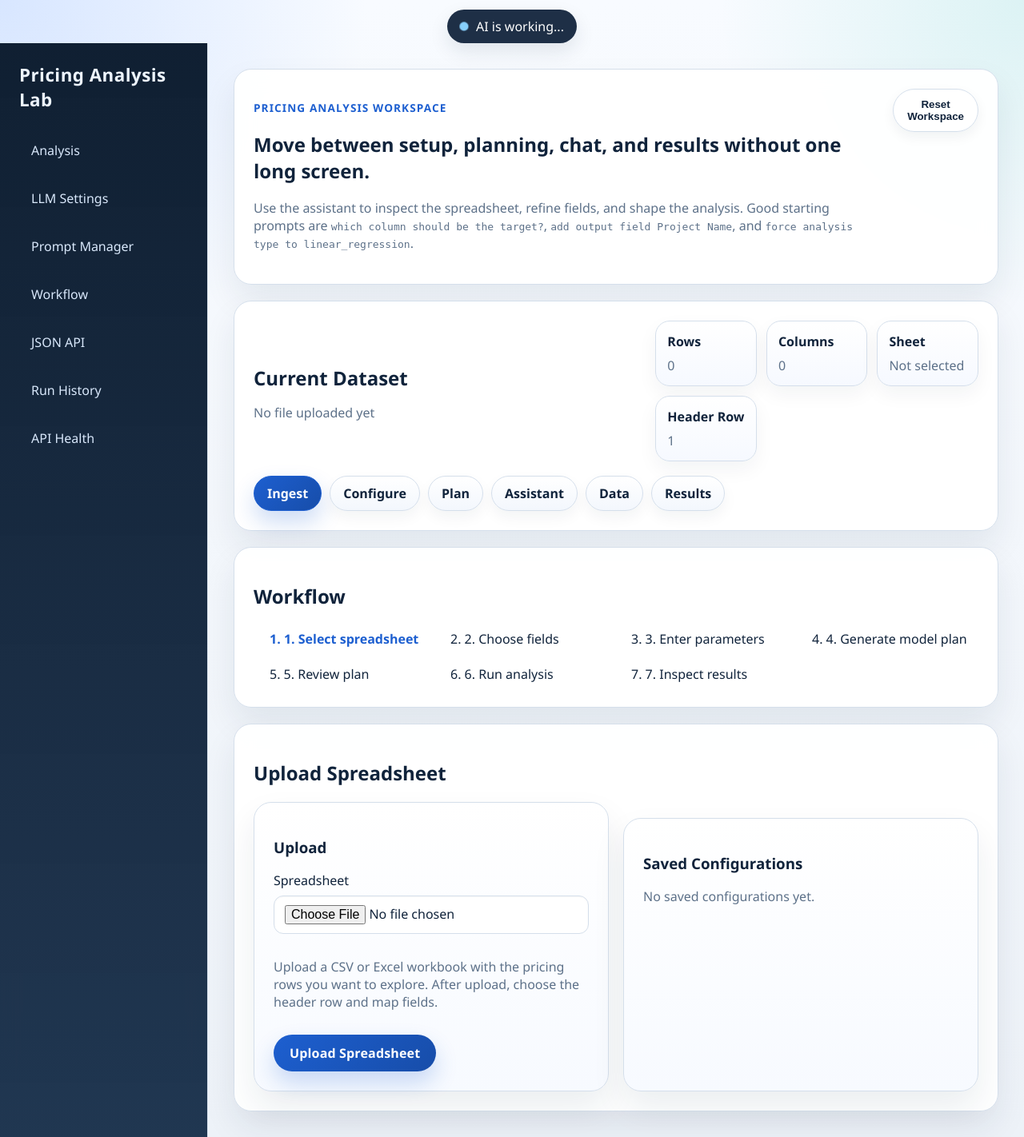
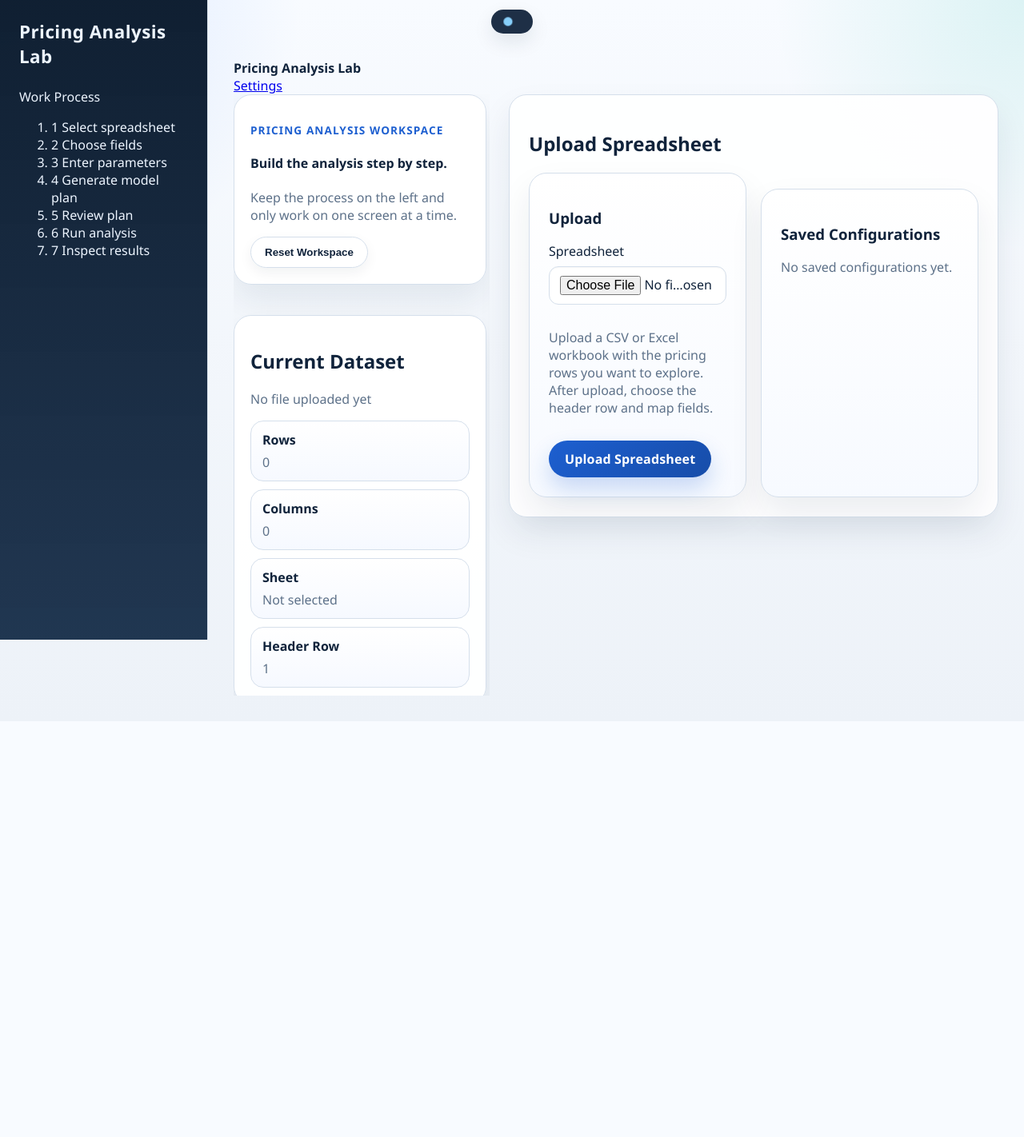
Before and after one commit to zageabb/Pricing_Analysis_Lab, a Flask app: page / in a window 1280 px wide. Shown: the whole page at 80% size. After the commit the page ends 870 px from the top, so only its background shows below. Run offline with Flask 3, Linux system fonts and the light colour scheme; data that the repository does not hold is empty.

Commit message:
Rework workspace navigation and fixed layout

```diff
--- a/pricing_analysis_lab/routes/analysis.py
+++ b/pricing_analysis_lab/routes/analysis.py
@@ -218,7 +218,7 @@ def assistant():
                 file_id=state["data_source"]["file_id"],
                 step=request.form.get("step", type=int) or 4,
                 header_row=state["data_source"].get("header_row", 1),
-                screen="assistant",
+                screen=request.form.get("return_screen") or request.form.get("screen") or "plan",
             )
         )
 
@@ -233,7 +233,7 @@ def assistant():
             file_id=updated_state["data_source"]["file_id"],
             step=request.form.get("step", type=int) or 4,
             header_row=updated_state["data_source"].get("header_row", 1),
-            screen="assistant",
+            screen=request.form.get("return_screen") or request.form.get("screen") or "plan",
         )
     )
 
@@ -249,7 +249,7 @@ def clear_assistant():
             file_id=state["data_source"].get("file_id"),
             step=request.form.get("step", type=int) or 4,
             header_row=state["data_source"].get("header_row", 1),
-            screen="assistant",
+            screen=request.form.get("return_screen") or request.form.get("screen") or "plan",
         )
     )
 
@@ -273,7 +273,6 @@ def _screen_definitions() -> list[dict[str, str]]:
         {"key": "intake", "label": "Ingest"},
         {"key": "configure", "label": "Configure"},
         {"key": "plan", "label": "Plan"},
-        {"key": "assistant", "label": "Assistant"},
         {"key": "data", "label": "Data"},
         {"key": "results", "label": "Results"},
     ]
@@ -287,5 +286,5 @@ def _default_screen_for_step(step: int) -> str:
     if step == 5:
         return "plan"
     if step == 6:
-        return "assistant"
+        return "data"
     return "results"
--- a/pricing_analysis_lab/static/app.css
+++ b/pricing_analysis_lab/static/app.css
@@ -65,16 +65,19 @@ body.app-busy * {
 
 .shell {
   min-height: 100vh;
-  display: grid;
-  grid-template-columns: 260px 1fr;
+  display: block;
 }
 
 .sidebar {
+  position: fixed;
+  inset: 0 auto 0 0;
+  width: 260px;
+  overflow-y: auto;
   padding: 24px;
   border-right: 1px solid var(--line);
   background: linear-gradient(180deg, rgba(11, 27, 46, 0.98) 0%, rgba(19, 42, 70, 0.94) 100%);
-  backdrop-filter: blur(12px);
   color: #edf5ff;
+  z-index: 15;
 }
 
 .brand {
@@ -106,6 +109,7 @@ body.app-busy * {
 }
 
 .content {
+  margin-left: 260px;
   padding: 32px;
   min-width: 0;
 }
@@ -118,24 +122,6 @@ body.app-busy * {
   padding: 24px;
   box-shadow: var(--shadow-soft);
   min-width: 0;
-  backdrop-filter: blur(12px);
-}
-
-.workspace-hero,
-.sticky-summary {
-  position: relative;
-}
-
-.workspace-hero {
-  display: flex;
-  justify-content: space-between;
-  gap: 20px;
-  align-items: start;
-}
-
-.hero-actions {
-  display: flex;
-  gap: 12px;
 }
 
 .ghost-button {
@@ -269,49 +255,9 @@ body.app-busy * {
   box-shadow: 0 12px 24px rgba(29, 95, 208, 0.14);
 }
 
-.summary-bar {
-  display: grid;
-  grid-template-columns: minmax(0, 1.2fr) minmax(0, 1fr);
-  gap: 18px;
-  align-items: center;
-}
-
 .summary-main h2,
 .panel-heading h2 {
   margin-bottom: 6px;
-}
-
-.screen-nav {
-  display: flex;
-  flex-wrap: wrap;
-  gap: 10px;
-  margin-top: 18px;
-}
-
-.screen-pill {
-  text-decoration: none;
-  color: var(--ink);
-  border: 1px solid var(--line);
-  background: linear-gradient(180deg, #ffffff 0%, #f3f7fd 100%);
-  border-radius: 999px;
-  padding: 10px 16px;
-  font-weight: 600;
-  box-shadow: 0 8px 18px rgba(16, 35, 59, 0.05);
-  transition: transform 160ms ease, box-shadow 160ms ease, border-color 160ms ease;
-}
-
-.screen-pill:hover,
-.screen-pill:focus-visible {
-  transform: translateY(-1px);
-  border-color: var(--accent);
-  box-shadow: 0 14px 28px rgba(29, 95, 208, 0.12);
-}
-
-.screen-pill-active {
-  background: linear-gradient(135deg, var(--accent) 0%, var(--accent-strong) 100%);
-  color: white;
-  border-color: var(--accent);
-  box-shadow: 0 14px 28px rgba(29, 95, 208, 0.22);
 }
 
 .compact-stats {
@@ -419,6 +365,132 @@ body.app-busy * {
 .assistant-form {
   display: grid;
   gap: 20px;
+}
+
+.workspace-shell {
+  display: grid;
+  grid-template-columns: 320px minmax(0, 1fr);
+  gap: 24px;
+  align-items: start;
+}
+
+.workspace-rail {
+  position: sticky;
+  top: 24px;
+  display: grid;
+  gap: 18px;
+  max-height: calc(100vh - 48px);
+  overflow: auto;
+  padding-right: 4px;
+}
+
+.workspace-rail-panel {
+  margin-top: 0;
+  padding: 20px;
+}
+
+.workspace-stage {
+  min-width: 0;
+}
+
+.workspace-stage > .panel:first-child,
+.workspace-stage > .hero:first-child {
+  margin-top: 0;
+}
+
+.workspace-stat-list {
+  display: grid;
+  gap: 10px;
+}
+
+.workspace-stat-list div {
+  border: 1px solid var(--line);
+  border-radius: 16px;
+  padding: 12px 14px;
+  background: linear-gradient(180deg, #ffffff 0%, #f6f9ff 100%);
+}
+
+.workspace-stat-list strong,
+.workspace-stat-list span,
+.workspace-step-number {
+  display: block;
+}
+
+.workspace-stat-list span {
+  margin-top: 6px;
+  color: var(--muted);
+}
+
+.workspace-step-list,
+.workspace-screen-list {
+  display: grid;
+  gap: 10px;
+}
+
+.workspace-step-list {
+  margin: 0;
+  padding: 0;
+  list-style: none;
+}
+
+.workspace-step-item {
+  display: grid;
+  grid-template-columns: 36px minmax(0, 1fr);
+  gap: 12px;
+  align-items: center;
+  padding: 10px 12px;
+  border: 1px solid var(--line);
+  border-radius: 16px;
+  background: linear-gradient(180deg, #ffffff 0%, #f7faff 100%);
+}
+
+.workspace-step-number {
+  width: 36px;
+  height: 36px;
+  border-radius: 999px;
+  background: #eef4ff;
+  color: var(--accent);
+  text-align: center;
+  line-height: 36px;
+  font-weight: 700;
+}
+
+.workspace-step-active {
+  border-color: var(--accent);
+  box-shadow: 0 12px 24px rgba(29, 95, 208, 0.12);
+}
+
+.workspace-step-active .workspace-step-number {
+  background: linear-gradient(135deg, var(--accent) 0%, var(--accent-strong) 100%);
+  color: white;
+}
+
+.workspace-screen-link {
+  text-decoration: none;
+  color: var(--ink);
+  border: 1px solid var(--line);
+  background: linear-gradient(180deg, #ffffff 0%, #f3f7fd 100%);
+  border-radius: 16px;
+  padding: 12px 14px;
+  font-weight: 600;
+  transition: border-color 160ms ease, transform 160ms ease, box-shadow 160ms ease;
+}
+
+.workspace-screen-link:hover,
+.workspace-screen-link:focus-visible {
+  transform: translateY(-1px);
+  border-color: var(--accent);
+  box-shadow: 0 12px 24px rgba(29, 95, 208, 0.12);
+}
+
+.workspace-screen-link-active {
+  background: linear-gradient(135deg, var(--accent) 0%, var(--accent-strong) 100%);
+  color: white;
+  border-color: var(--accent);
+}
+
+.workspace-hint-list code {
+  font-size: 0.95em;
 }
 
 .wizard-grid {
@@ -594,33 +666,37 @@ body.app-busy * {
 }
 
 @media (max-width: 900px) {
-  .shell {
-    grid-template-columns: 1fr;
-  }
-
   .sidebar {
+    position: static;
+    width: auto;
     border-right: 0;
     border-bottom: 1px solid var(--line);
   }
 
-  .stat-grid {
-    grid-template-columns: 1fr;
+  .content {
+    margin-left: 0;
   }
 
   .form-grid {
     grid-template-columns: 1fr;
   }
 
-  .summary-bar,
+  .workspace-shell,
   .wizard-grid,
   .two-column-layout,
   .data-screen-grid,
   .assistant-layout,
   .results-summary-grid,
-  .workspace-hero,
   .panel-heading {
     grid-template-columns: 1fr;
     display: grid;
+  }
+
+  .workspace-rail {
+    position: static;
+    max-height: none;
+    overflow: visible;
+    padding-right: 0;
   }
 
   .compact-steps,
--- a/pricing_analysis_lab/templates/analysis/home.html
+++ b/pricing_analysis_lab/templates/analysis/home.html
@@ -4,56 +4,69 @@
 {% set output_rows = 6 %}
 {% set target_rows = 3 %}
 {% set excluded_rows = 4 %}
-<section class="hero workspace-hero">
-  <div>
+<section class="workspace-shell">
+  <aside class="workspace-rail">
+    <section class="panel workspace-rail-panel">
       <p class="eyebrow">Pricing Analysis Workspace</p>
-    <h1>Move between setup, planning, chat, and results without one long screen.</h1>
+      <h1>Build the analysis step by step.</h1>
       <p class="lede">
-      Use the assistant to inspect the spreadsheet, refine fields, and shape the analysis.
-      Good starting prompts are <code>which column should be the target?</code>,
-      <code>add output field Project Name</code>, and <code>force analysis type to linear_regression</code>.
+        Keep the process on the left and only work on one screen at a time.
       </p>
-  </div>
-  <div class="hero-actions">
       <form method="post" action="{{ url_for('analysis.reset_wizard') }}">
         <button type="submit" class="ghost-button">Reset Workspace</button>
       </form>
-  </div>
     </section>
 
-<section class="panel sticky-summary">
-  <div class="summary-bar">
-    <div class="summary-main">
+    <section class="panel workspace-rail-panel">
       <h2>Current Dataset</h2>
       <p class="muted">{{ selected_file_id or "No file uploaded yet" }}</p>
-    </div>
-    <div class="stat-grid compact-stats">
+      <div class="workspace-stat-list">
         <div><strong>Rows</strong><span>{{ dataset_profile.row_count }}</span></div>
         <div><strong>Columns</strong><span>{{ dataset_profile.column_count }}</span></div>
         <div><strong>Sheet</strong><span>{{ dataset_profile.sheet_name or "Not selected" }}</span></div>
         <div><strong>Header Row</strong><span>{{ wizard_state.data_source.header_row or dataset_profile.header_row or 1 }}</span></div>
       </div>
-  </div>
-  <div class="screen-nav">
+    </section>
+
+    <section class="panel workspace-rail-panel">
+      <h2>Work Process</h2>
+      <ol class="workspace-step-list">
+        {% for step in steps %}
+        <li class="workspace-step-item {% if loop.index == current_step %}workspace-step-active{% endif %}">
+          <span class="workspace-step-number">{{ loop.index }}</span>
+          <span>{{ step }}</span>
+        </li>
+        {% endfor %}
+      </ol>
+    </section>
+
+    <section class="panel workspace-rail-panel">
+      <h2>Screens</h2>
+      <nav class="workspace-screen-list">
         {% for screen in screens %}
         <a
           href="{{ url_for('analysis.home', file_id=selected_file_id, step=current_step, screen=screen.key, header_row=wizard_state.data_source.header_row or 1) }}"
-      class="screen-pill {% if current_screen == screen.key %}screen-pill-active{% endif %}"
+          class="workspace-screen-link {% if current_screen == screen.key %}workspace-screen-link-active{% endif %}"
         >
           {{ screen.label }}
         </a>
         {% endfor %}
-  </div>
+      </nav>
     </section>
 
-<section class="panel">
-  <h2>Workflow</h2>
-  <ol class="step-list wizard-steps compact-steps">
-    {% for step in steps %}
-    <li class="{% if loop.index == current_step %}active-step{% endif %}">{{ loop.index }}. {{ step }}</li>
-    {% endfor %}
-  </ol>
+    {% if current_screen == "assistant" %}
+    <section class="panel workspace-rail-panel">
+      <h2>Assistant Ideas</h2>
+      <ul class="simple-list workspace-hint-list">
+        <li><code>which field should be the target?</code></li>
+        <li><code>add output field Project Name</code></li>
+        <li><code>what settings do you recommend?</code></li>
+      </ul>
     </section>
+    {% endif %}
+  </aside>
+
+  <div class="workspace-stage">
 
 {% if selected_file_id and current_screen in ["configure", "plan"] %}
 <form id="wizard-form" method="post" action="{{ url_for('analysis.update_wizard') }}" class="workspace-form">
@@ -615,4 +628,6 @@
     });
   })();
 </script>
+  </div>
+</section>
 {% endblock %}
--- a/pricing_analysis_lab/templates/base.html
+++ b/pricing_analysis_lab/templates/base.html
@@ -9,22 +9,34 @@
   <body>
     <div class="activity-banner" id="activity-banner" aria-live="polite" hidden>
       <span class="activity-dot"></span>
-      <span id="activity-text">AI is working...</span>
+      <span id="activity-text"></span>
     </div>
     <div class="shell">
       <aside class="sidebar">
         <div class="brand">Pricing Analysis Lab</div>
+        {% if request.blueprint == "analysis" and steps is defined %}
+        <div class="sidebar-section-label">Work Process</div>
+        <ol class="sidebar-step-list">
+          {% for step in steps %}
+          <li class="sidebar-step-item {% if loop.index == current_step %}sidebar-step-active{% endif %}">
+            <span class="sidebar-step-number">{{ loop.index }}</span>
+            <span>{{ step }}</span>
+          </li>
+          {% endfor %}
+        </ol>
+        {% else %}
         <nav>
-          <a href="{{ url_for('analysis.home') }}">Analysis</a>
-          <a href="{{ url_for('settings.index') }}">LLM Settings</a>
-          <a href="{{ url_for('admin.prompts') }}">Prompt Manager</a>
-          <a href="{{ url_for('workflow.index') }}">Workflow</a>
-          <a href="{{ url_for('json_api.index') }}">JSON API</a>
-          <a href="{{ url_for('history.index') }}">Run History</a>
-          <a href="{{ url_for('api.health') }}">API Health</a>
+          <a href="{{ url_for('analysis.home') }}">Back to Analysis</a>
         </nav>
+        {% endif %}
       </aside>
       <main class="content">
+        <header class="app-header">
+          <div class="app-header-copy">
+            <strong>Pricing Analysis Lab</strong>
+          </div>
+          <a href="{{ url_for('settings.index') }}" class="header-settings-button">Settings</a>
+        </header>
         {% with messages = get_flashed_messages() %}
           {% if messages %}
           <div class="flash-stack">
@@ -50,9 +62,7 @@
           busy = active;
           document.body.classList.toggle("app-busy", active);
           banner.hidden = !active;
-          if (label) {
-            bannerText.textContent = label;
-          }
+          bannerText.textContent = active ? label || "" : "";
         };
 
         document.addEventListener("submit", (event) => {
```
Also changed, not shown: tests/test_analysis_routes.py (+1 -1 lines). Lines whose indentation alone changed are shown as unchanged.
